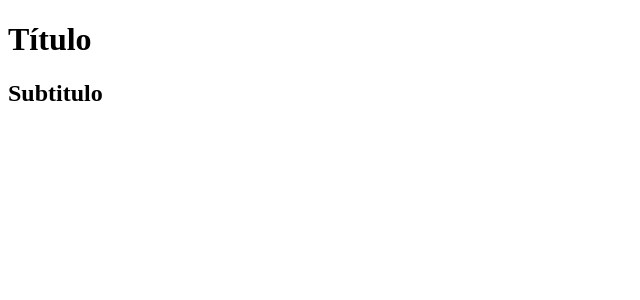
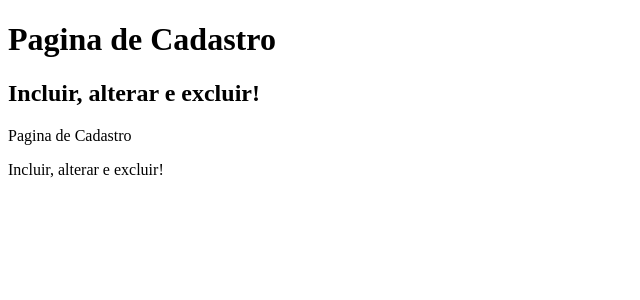
Before and after one commit to wagnnermorais/Next-React-Full-Course-Exercises, a Next.js app: page /basicos/usingTitle in a window 1280 px wide. Shown: the top 300 px of the page, without its empty margins (0-640 px from the left). Built offline with nearby package versions, Linux system fonts and the light colour scheme.

Commit message:
feat: using props

```diff
--- a/components/Title.jsx
+++ b/components/Title.jsx
@@ -1,8 +1,13 @@
-export default function Title() {
-  return (
+export default function Title({ title, subtitle, test }) {
+  return test ? (
     <>
-      <h1>Título</h1>
-      <h2>Subtitulo</h2>
+      <p>{title}</p>
+      <p>{subtitle}</p>
+    </>
+  ) : (
+    <>
+      <h1>{title}</h1>
+      <h2>{subtitle}</h2>
     </>
   );
 }
--- a/pages/basicos/usingTitle.jsx
+++ b/pages/basicos/usingTitle.jsx
@@ -3,7 +3,15 @@ import Title from "@/components/Title";
 export default function usingTitle() {
   return (
     <>
-      <Title />
+      <Title
+        title="Pagina de Cadastro"
+        subtitle="Incluir, alterar e excluir!"
+      />
+      <Title
+        title="Pagina de Cadastro"
+        subtitle="Incluir, alterar e excluir!"
+        test
+      />
     </>
   );
 }
```
